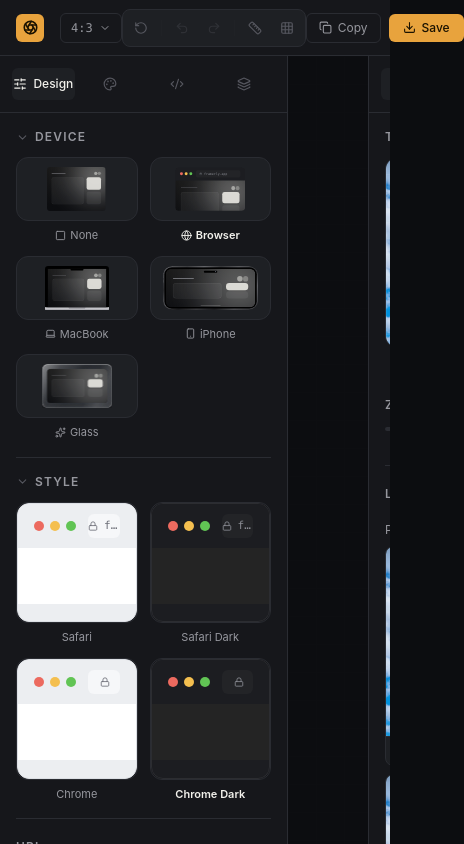
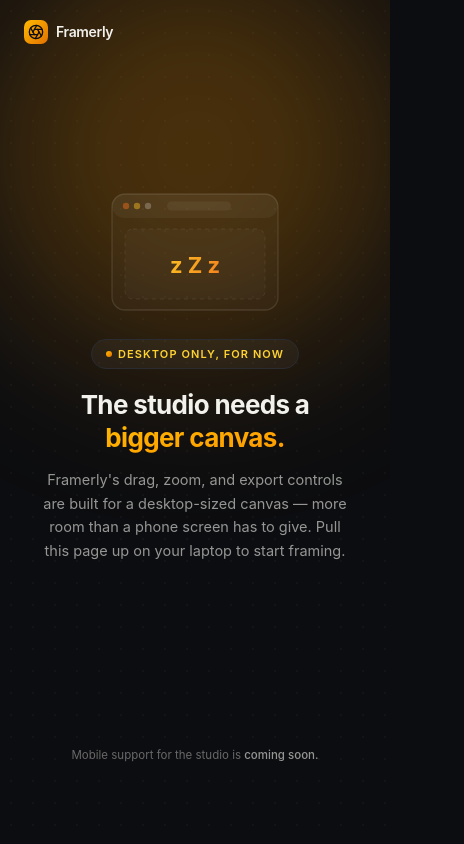
Before and after one commit to anupam-kumar-krishnan/framerly, a Next.js app: page /app in a window 390 px wide. Shown: the whole page, 464 px wide, since content can reach past the window. Built offline with nearby package versions, Linux system fonts and the light colour scheme.

Commit message:
feat: add MobileStudioNotice component for improved mobile experience

```diff
--- a/src/app/app/page.tsx
+++ b/src/app/app/page.tsx
@@ -26,6 +26,7 @@
   ANIMATION_GROUPS,
   type AnimationPreset,
 } from "@/remotion/animationPresets";
+import MobileStudioNotice from "@/components/shared/MobileStudioNotice";
 
 type EditorState = {
   device: DeviceType;
@@ -385,7 +386,12 @@
   );
 
   return (
-    <div className="flex h-screen flex-col bg-void text-ink">
+    <>
+      <div className="md:hidden">
+        <MobileStudioNotice />
+      </div>
+
+      <div className="hidden md:flex h-screen flex-col bg-void text-ink">
         <TopBar
           aspect={state.aspect}
           onAspect={(a) => updateState({ aspect: a })}
@@ -492,5 +498,6 @@
           />
         </div>
       </div>
+    </>
   );
 }
```
Lines whose indentation alone changed are shown as unchanged.
